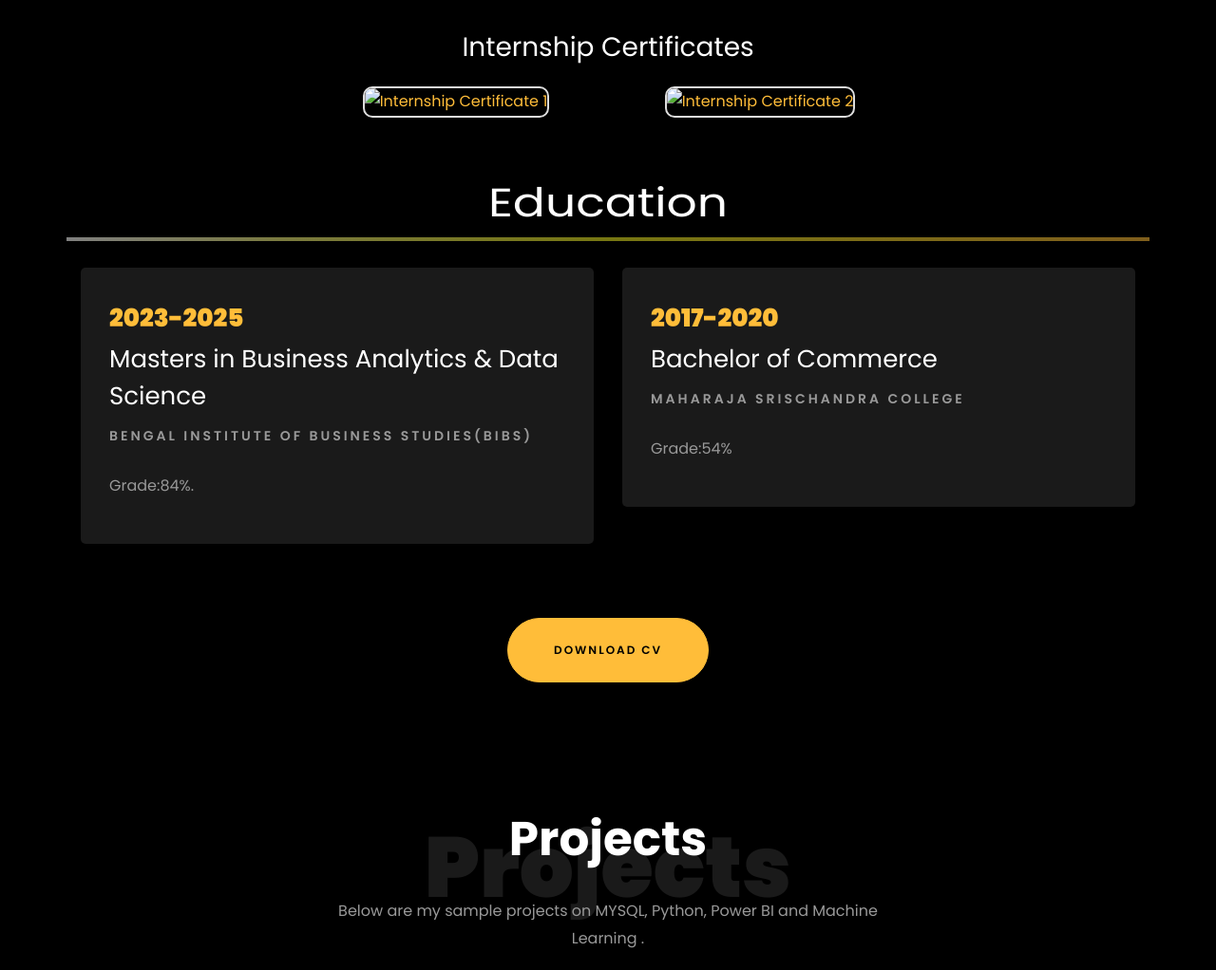
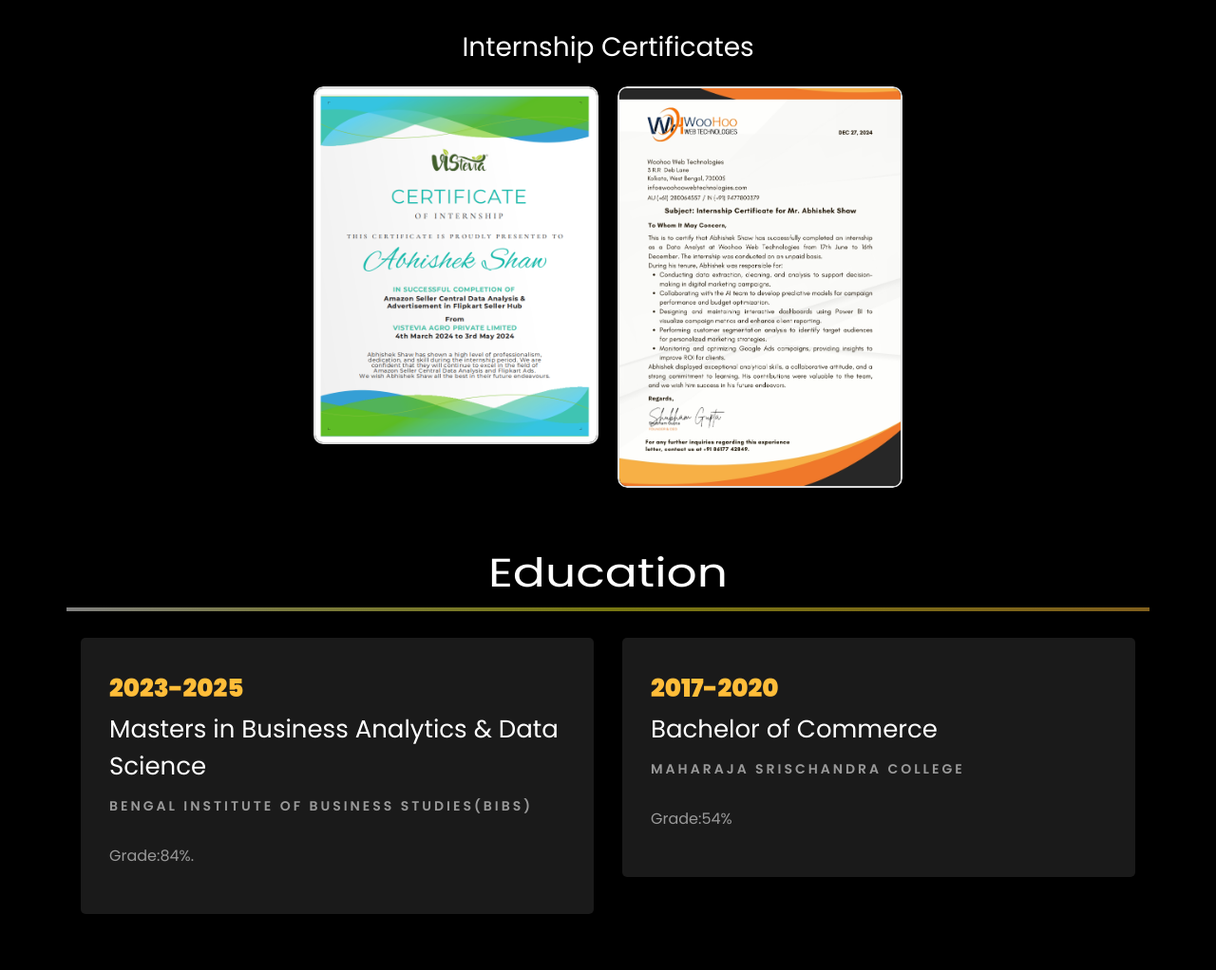
Before and after one commit to abhishekshaw020/abhishekshaw.github.io, a plain HTML site: page index.html in a window 1280 px wide. Shown: the part 3257-4279 px from the top of the page at 95% size. Drawn offline with Linux system fonts and the light colour scheme; animation ran at ten frames a second; files whose address does not match are found by name.

Commit message:
Update index.html

```diff
--- a/index.html
+++ b/index.html
@@ -452,15 +452,15 @@
 				<div class="certificate-container">
 					<!-- Certificate 1 -->
 					<div class="certificate">
-						<a href="certificate1.png" target="_blank">
-							<img src="certificate1.png"
+						<a href="images/certificate1.png" target="_blank">
+							<img src="images/certificate1.png"
 								 alt="Internship Certificate 1">
 						</a>
 					</div>
 					<!-- Certificate 2 -->
 					<div class="certificate">
-						<a href="certificate2.jpg" target="_blank">
-							<img src="certificate2.jpg"
+						<a href="images/certificate2.jpg" target="_blank">
+							<img src="images/certificate2.jpg"
 								 alt="Internship Certificate 2">
 						</a>
 					</div>
```
